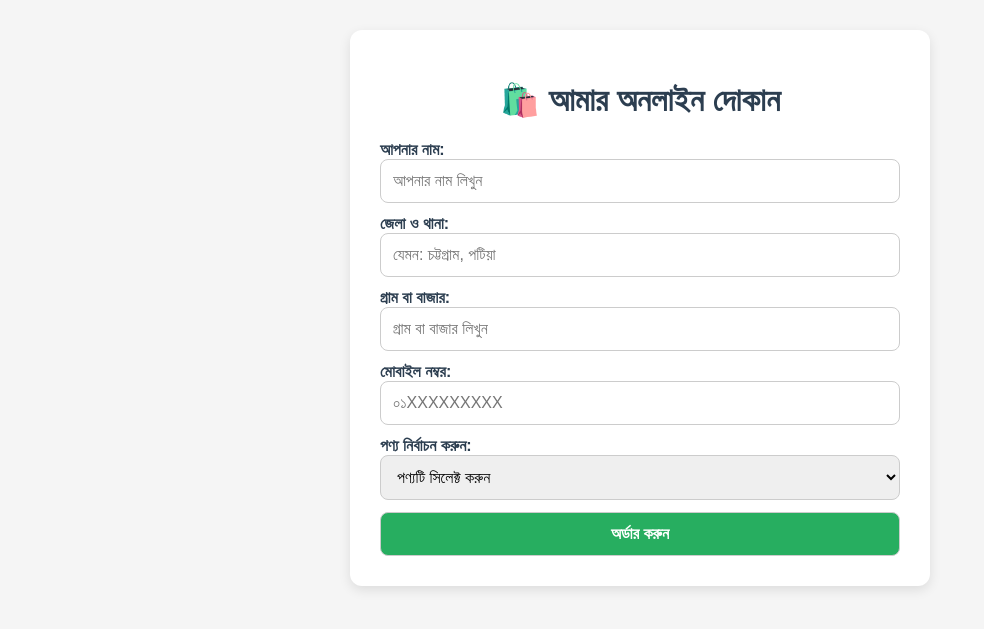
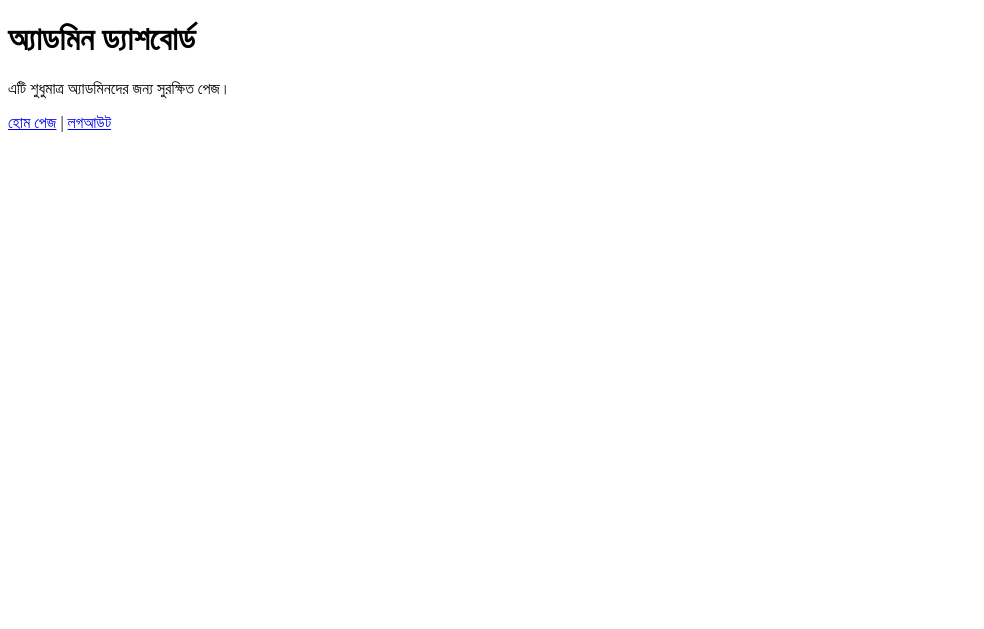
Before and after one commit to shihabaziz190/my-first-website, a Flask app: page /admin in a window 1280 px wide. Shown: the top 629 px of the page, without its empty margins (0-984 px from the left). Run offline with Flask 3, Linux system fonts and the light colour scheme; the visitor is signed in with stand-in values (Sample User, id 1).

Commit message:
Modify admin panel layout and title
Updated the admin panel HTML with a new title and added admin dashboard elements.

```diff
--- a/templates/admin.html
+++ b/templates/admin.html
@@ -2,89 +2,13 @@
 <html lang="bn">
 <head>
     <meta charset="UTF-8">
-    <meta name="viewport" content="width=device-width, initial-scale=1.0">
-    <title>আমার অনলাইন দোকান</title>
-    <style>
-        body {
-            font-family: Arial, sans-serif;
-            background: #f5f5f5;
-            margin: 0;
-            padding: 30px;
-        }
-        .container {
-            max-width: 520px;
-            margin: 0 auto;
-            background: white;
-            border-radius: 12px;
-            padding: 30px;
-            box-shadow: 0 4px 12px rgba(0,0,0,0.1);
-        }
-        h1 {
-            text-align: center;
-            color: #2c3e50;
-        }
-        form {
-            display: flex;
-            flex-direction: column;
-            gap: 12px;
-        }
-        label {
-            font-weight: bold;
-            color: #2c3e50;
-        }
-        input, select, button {
-            width: 100%;
-            box-sizing: border-box;
-            padding: 12px;
-            border-radius: 8px;
-            border: 1px solid #ccc;
-            font-size: 16px;
-        }
-        button {
-            background: #27ae60;
-            color: white;
-            font-weight: bold;
-            cursor: pointer;
-        }
-    </style>
+    <title>অ্যাডমিন প্যানেল</title>
 </head>
 <body>
-    <div class="container">
-        <h1>🛍️ আমার অনলাইন দোকান</h1>
+    <h1>অ্যাডমিন ড্যাশবোর্ড</h1>
+    <p>এটি শুধুমাত্র অ্যাডমিনদের জন্য সুরক্ষিত পেজ।</p>
 
-        <form action="/place-order" method="POST">
-            <div>
-                <label for="customer_name">আপনার নাম:</label>
-                <input type="text" id="customer_name" name="customer_name" placeholder="আপনার নাম লিখুন" required>
-            </div>
-
-            <div>
-                <label for="district_thana">জেলা ও থানা:</label>
-                <input type="text" id="district_thana" name="district_thana" placeholder="যেমন: চট্টগ্রাম, পটিয়া" required>
-            </div>
-
-            <div>
-                <label for="village_market">গ্রাম বা বাজার:</label>
-                <input type="text" id="village_market" name="village_market" placeholder="গ্রাম বা বাজার লিখুন" required>
-            </div>
-
-            <div>
-                <label for="customer_phone">মোবাইল নম্বর:</label>
-                <input type="tel" id="customer_phone" name="customer_phone" placeholder="০১XXXXXXXXX" required>
-            </div>
-
-            <div>
-                <label for="product_name">পণ্য নির্বাচন করুন:</label>
-                <select id="product_name" name="product_name" required>
-                    <option value="">পণ্যটি সিলেক্ট করুন</option>
-                    <option value="Smart T-Shirt">Smart T-Shirt - ৳৪৫০</option>
-                    <option value="Luxury Watch">Luxury Watch - ৳১,৫০০</option>
-                    <option value="Wireless Headphone">Wireless Headphone - ৳১,২০০</option>
-                </select>
-            </div>
-
-            <button type="submit">অর্ডার করুন</button>
-        </form>
-    </div>
+    <a href="/">হোম পেজ</a> |
+    <a href="/logout">লগআউট</a>
 </body>
 </html>
```
